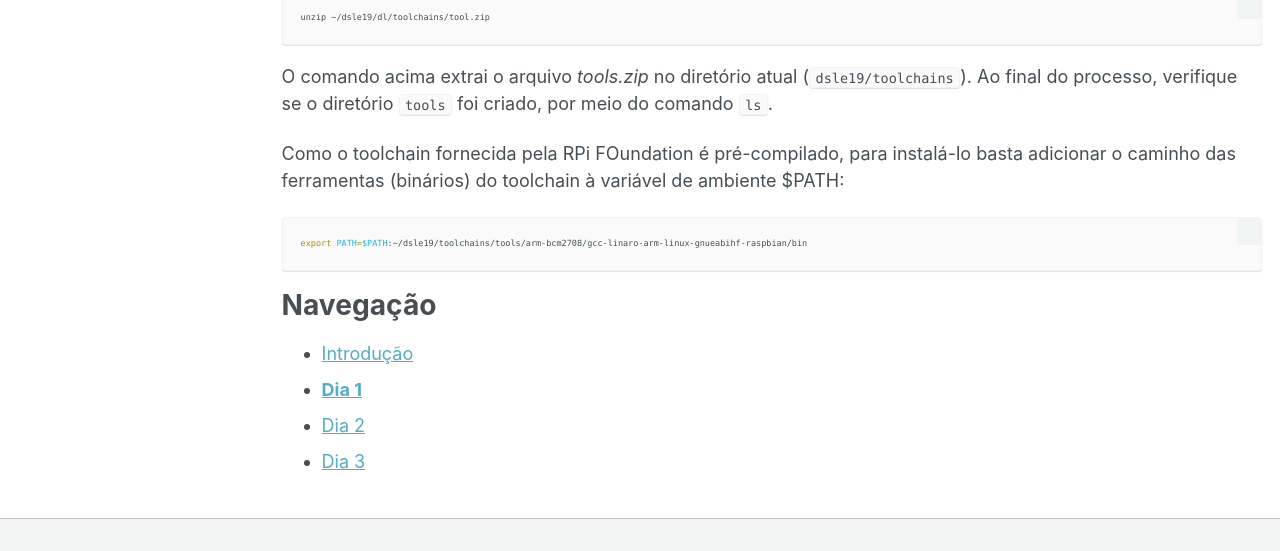
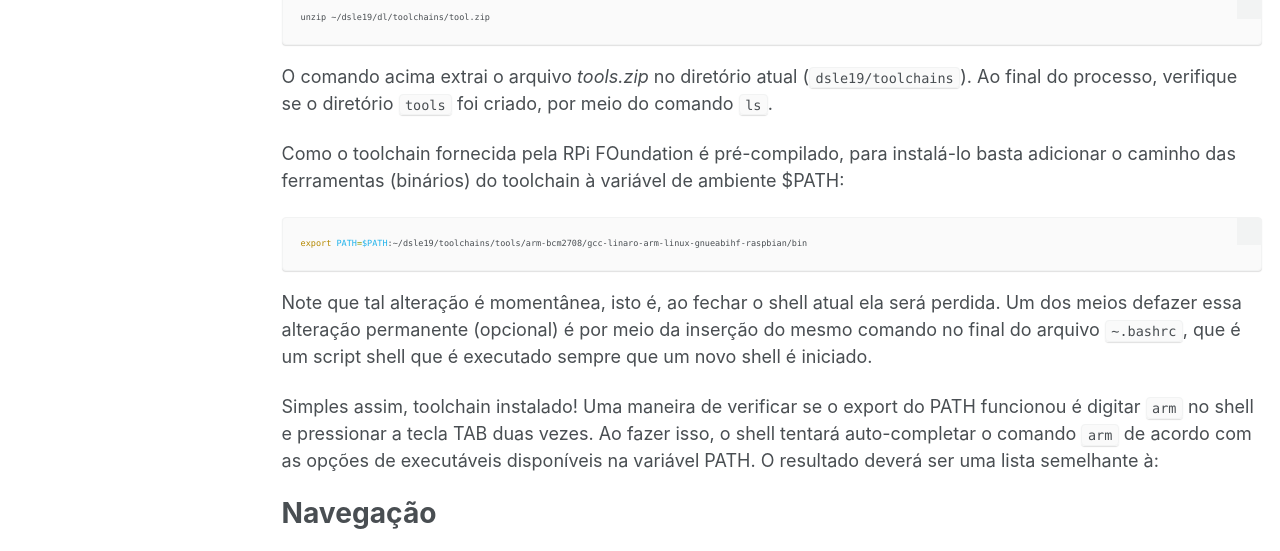
Before and after one commit to brandaogbs/brandaogbs.github.io, a Jekyll site: the page built from _pages/linux/01.md, in a window 1280 px wide and 900 px high, scrolled down 2912 px, cut to the strip 0-551 px from the top of the window. Built offline with Jekyll 4.4.1, drawn with Linux system fonts in a browser that asks for light colours.

Commit message:
linux 01

````diff
--- a/_pages/linux/01.md
+++ b/_pages/linux/01.md
@@ -105,10 +105,12 @@ O comando acima extrai o arquivo *tools.zip* no diretório atual (`dsle19/toolch
 
 Como o toolchain fornecida pela RPi FOundation é pré-compilado, para instalá-lo basta adicionar o caminho das ferramentas (binários) do toolchain à variável de ambiente $PATH:
 
-```shell
+~~~shell
 export PATH=$PATH:~/dsle19/toolchains/tools/arm-bcm2708/gcc-linaro-arm-linux-gnueabihf-raspbian/bin
-```
+~~~
+Note que tal alteração é momentânea, isto é, ao fechar o shell atual ela será perdida. Um dos meios defazer essa alteração permanente (opcional) é por meio da inserção do mesmo comando no final do arquivo `∼.bashrc`, que é um script shell que é executado sempre que um novo shell é iniciado.
 
+Simples assim, toolchain instalado! Uma maneira de verificar se o export do PATH funcionou é digitar `arm` no shell e pressionar a tecla TAB duas vezes. Ao fazer isso, o shell tentará auto-completar o comando `arm` de acordo com as opções de executáveis disponíveis na variável PATH. O resultado deverá ser uma lista semelhante à:
 
 # Navegação
 
````
